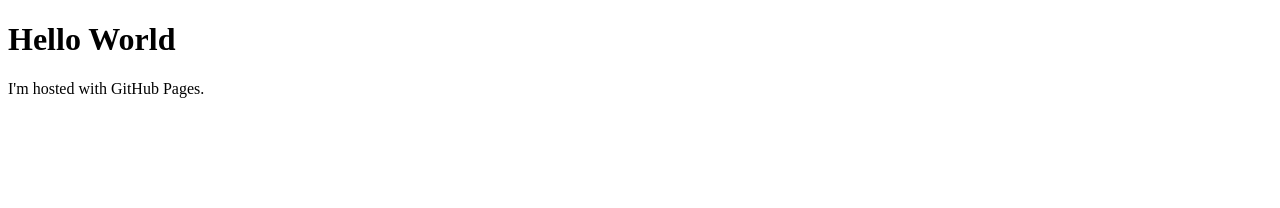
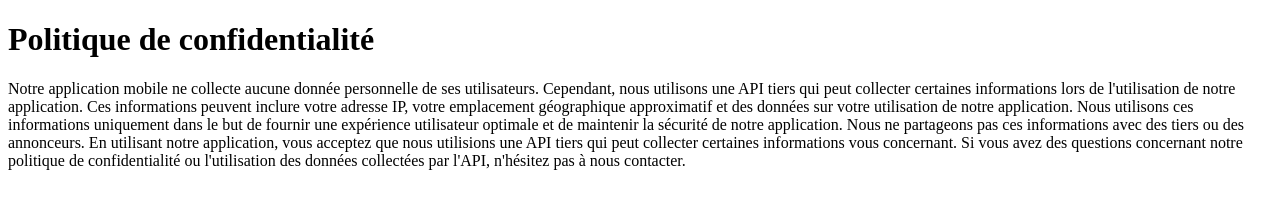
Before and after one commit to Diplay33/diplay33.github.io, a plain HTML site: page index.html in a window 1280 px wide. Drawn offline with Linux system fonts and the light colour scheme.

Commit message:
first version

```diff
--- a/index.html
+++ b/index.html
@@ -1,7 +1,11 @@
 <!DOCTYPE html>
 <html>
     <body>
-        <h1>Hello World</h1>
-        <p>I'm hosted with GitHub Pages.</p>
+        <h1>Politique de confidentialité</h1>
+        <p>Notre application mobile ne collecte aucune donnée personnelle de ses utilisateurs. Cependant, nous utilisons une API tiers qui peut collecter certaines informations lors de l'utilisation de notre application. Ces informations peuvent inclure votre adresse IP, votre emplacement géographique approximatif et des données sur votre utilisation de notre application.
+
+            Nous utilisons ces informations uniquement dans le but de fournir une expérience utilisateur optimale et de maintenir la sécurité de notre application. Nous ne partageons pas ces informations avec des tiers ou des annonceurs.
+
+            En utilisant notre application, vous acceptez que nous utilisions une API tiers qui peut collecter certaines informations vous concernant. Si vous avez des questions concernant notre politique de confidentialité ou l'utilisation des données collectées par l'API, n'hésitez pas à nous contacter.</p>
     </body>
 </html>
```
